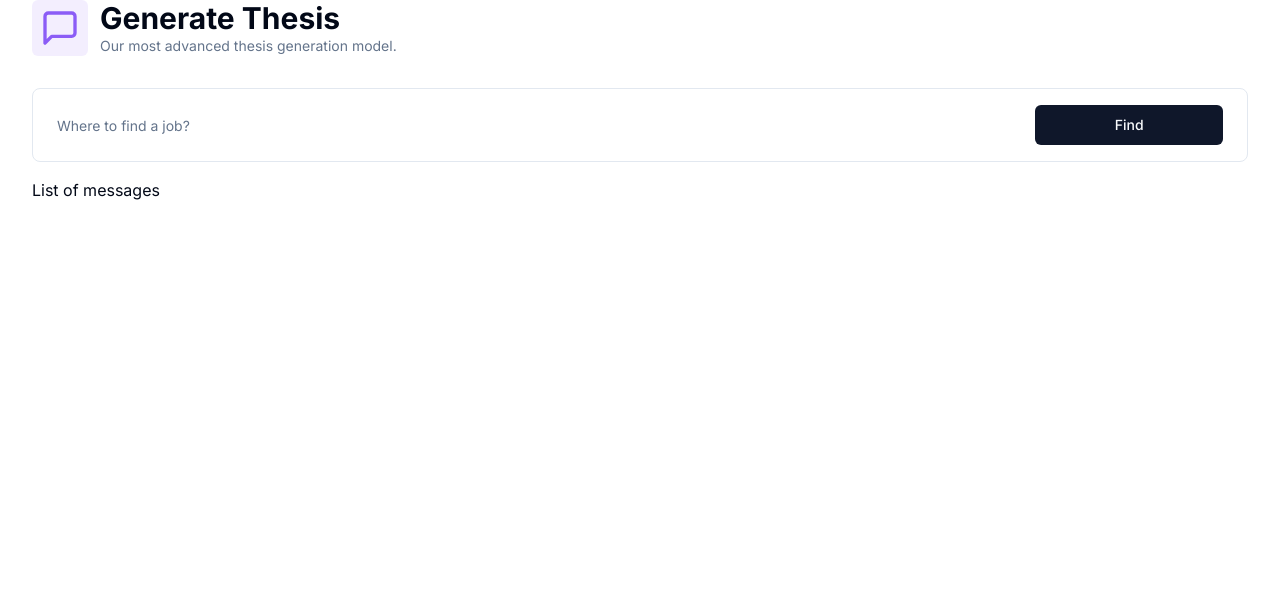
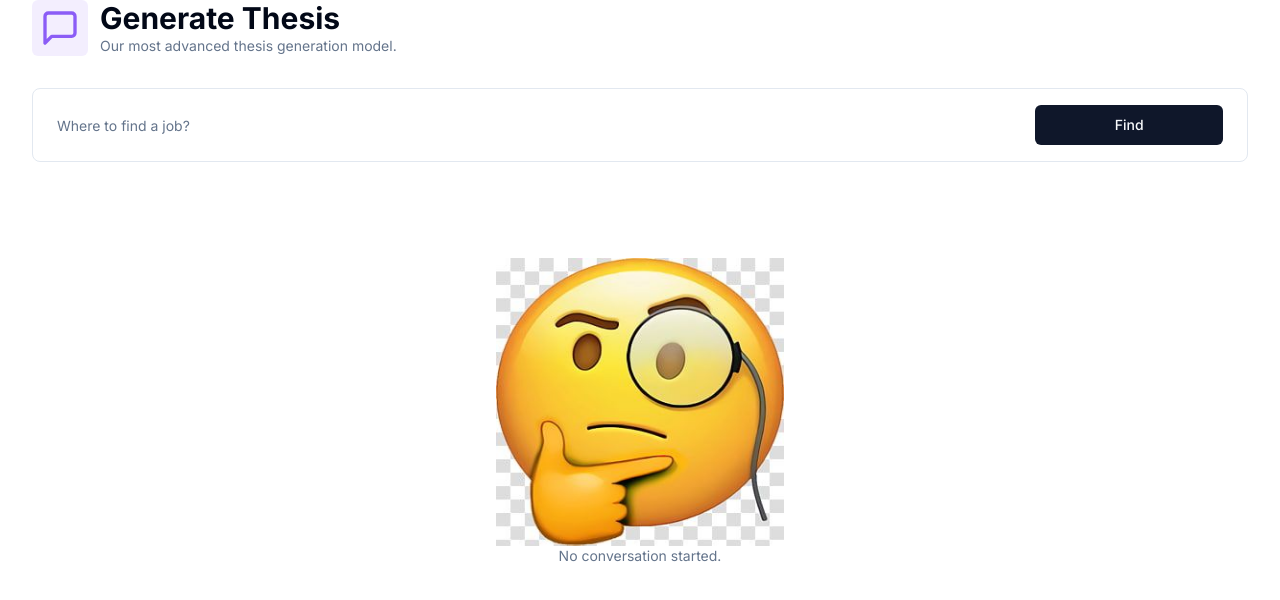
Before and after one commit to fgvlasov/thesis-ai, a Next.js app: page /thesises in a window 1280 px wide. Shown: the top 600 px of the page. Built offline with nearby package versions, Linux system fonts and the light colour scheme.

Commit message:
openai messages

```diff
--- a/app/(dashboard)/(routes)/thesises/page.tsx
+++ b/app/(dashboard)/(routes)/thesises/page.tsx
@@ -6,11 +6,19 @@ import { zodResolver } from "@hookform/resolvers/zod";
 import { formSchema } from "./constants";
 import { useForm } from "react-hook-form";
 import * as z from "zod";
+import axios from "axios";
 import { Form, FormControl, FormField, FormItem } from "@/components/ui/form";
 import { Button } from "@/components/ui/button";
 import { Input } from "@/components/ui/input";
+import { Empty } from "@/components/ui/empty";
+import { useState } from "react";
+import { ChatCompletionRequestMessage } from "openai";
+import { useRouter } from "next/navigation";
+import toast from "react-hot-toast";
 
 const ThesisesPage = () => {
+  const router = useRouter();
+  const [messages, setMessages] = useState<ChatCompletionRequestMessage[]>([]);
   const form = useForm<z.infer<typeof formSchema>>({
     resolver: zodResolver(formSchema),
     defaultValues: {
@@ -21,7 +29,27 @@ const ThesisesPage = () => {
   const isLoading = form.formState.isSubmitting;
 
   const onSubmit = async (values: z.infer<typeof formSchema>) => {
-    console.log(values);
+    try {
+      const userMessage: ChatCompletionRequestMessage = {
+        role: "user",
+        content: values.prompt,
+      };
+      const newMessages = [...messages, userMessage];
+
+      const response = await axios.post("/api/thesises", {
+        messages: newMessages,
+      });
+      setMessages((current) => [...current, userMessage, response.data]);
+
+      form.reset();
+    } catch (error: any) {
+      if (error?.response?.status === 403) {
+      } else {
+        toast.error("Something went wrong.");
+      }
+    } finally {
+      router.refresh();
+    }
   };
 
   return (
@@ -77,7 +105,27 @@ const ThesisesPage = () => {
             </form>
           </Form>
         </div>
-        <div className="space-y-4 mt-4">List of messages</div>
+        <div className="space-y-4 mt-4">
+          {isLoading && (
+            <div className="p-8 rounded-lg w-full flex items-center justify-center bg-muted">
+              Loading...
+            </div>
+          )}
+          {messages.length === 0 && !isLoading && (
+            <Empty label="No conversation started." />
+          )}
+          <div className="flex flex-col-reverse gap-y-4">
+            {messages.map((message) => (
+              <div
+                key={message.content}
+                className="p-8 w-full flex items-start gap-x-8 rounded-lg"
+              >
+                {message.role}
+                <p className="text-sm">{message.content}</p>
+              </div>
+            ))}
+          </div>
+        </div>
       </div>
     </div>
   );
--- /dev/null
+++ b/components/ui/empty.tsx
@@ -0,0 +1,16 @@
+import Image from "next/image";
+
+interface EmptyProps {
+  label: string;
+}
+
+export const Empty = ({ label }: EmptyProps) => {
+  return (
+    <div className="h-full p-20 flex flex-col items-center justify-center">
+      <div className="relative h-72 w-72">
+        <Image src="/empty.jpg" fill alt="Empty" />
+      </div>
+      <p className="text-muted-foreground text-sm text-center">{label}</p>
+    </div>
+  );
+};
--- a/package.json
+++ b/package.json
@@ -15,6 +15,7 @@
     "@radix-ui/react-dialog": "^1.0.5",
     "@radix-ui/react-label": "^2.0.2",
     "@radix-ui/react-slot": "^1.0.2",
+    "axios": "^1.6.7",
     "class-variance-authority": "^0.7.0",
     "clsx": "^2.1.0",
     "lucide-react": "^0.336.0",
```
Also changed, not shown: public/empty.jpg (added), 1 other file (tests, documents, lock files or other folders).
